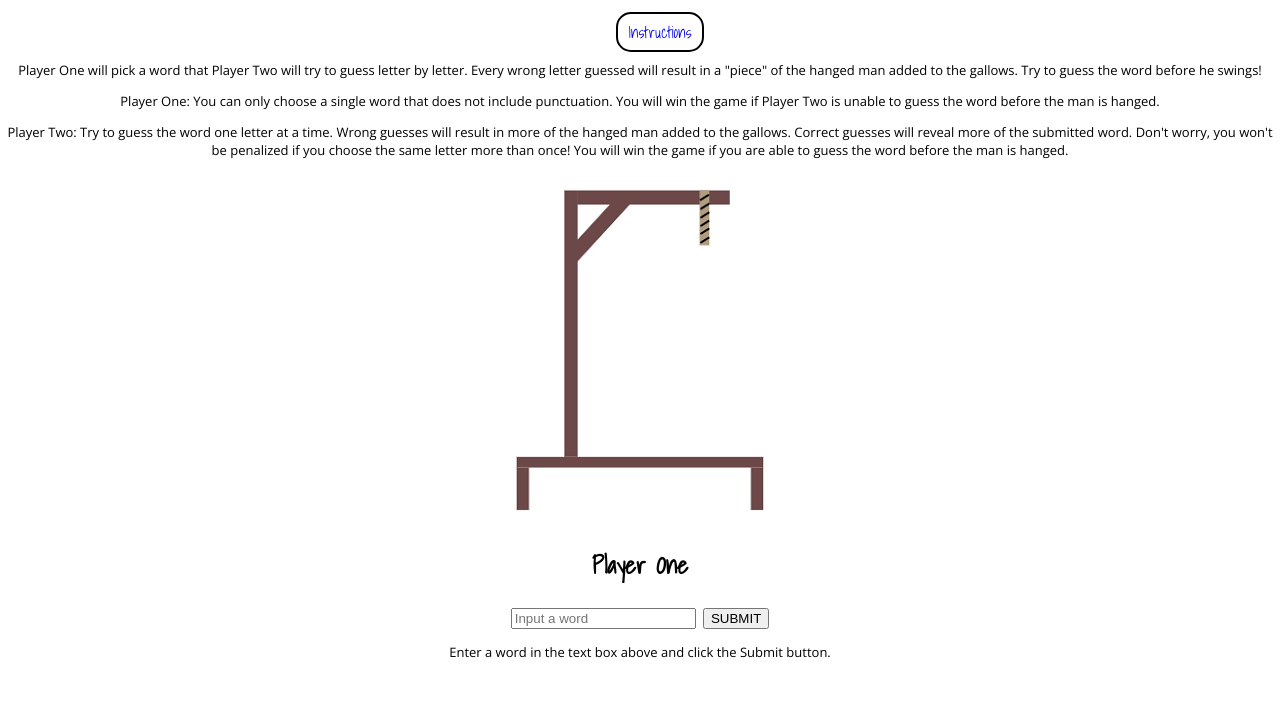
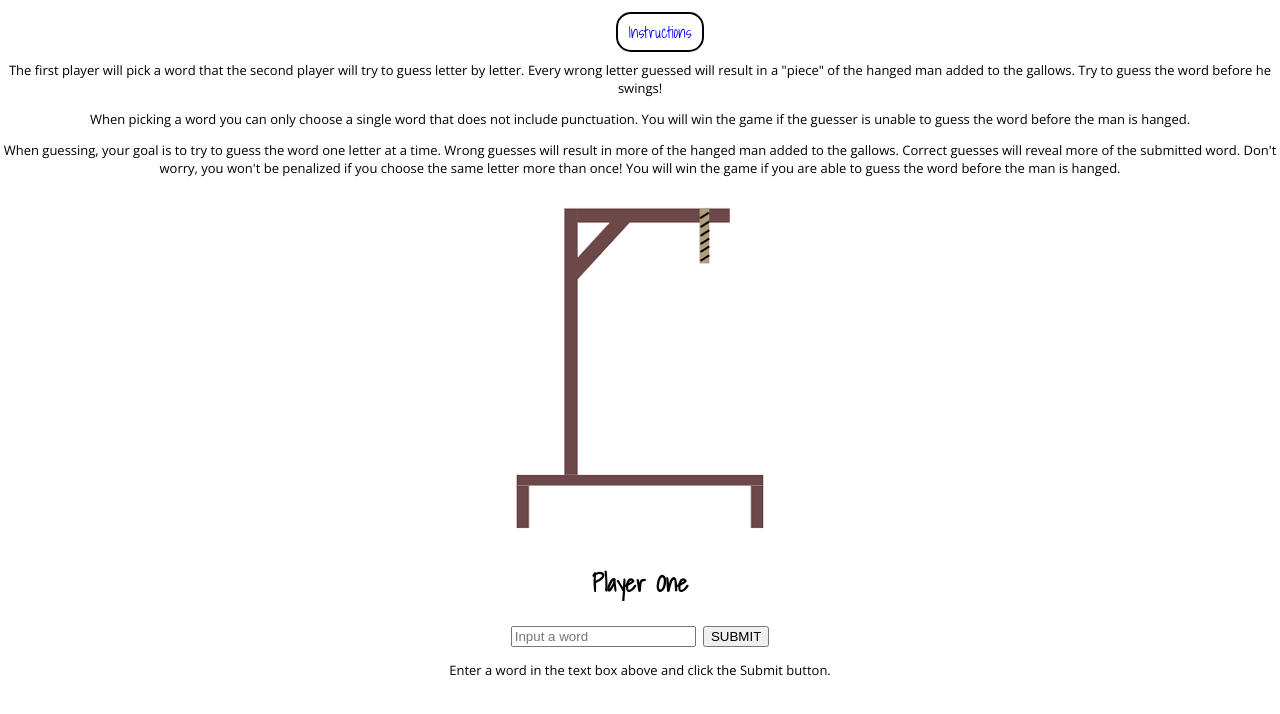
Before and after one commit to emilycolon/JavaScript-Hangman, a plain HTML site: page index.html in a window 1280 px wide. Both pictures are taken after a click on the link "Instructions". Shown: the part 76-790 px from the top of the page. Drawn offline with nearby package versions, Linux system fonts and the light colour scheme.

Commit message:
MVP COMPLETED

```diff
--- a/index.html
+++ b/index.html
@@ -18,15 +18,15 @@
                 <a href="#" class="link instructions-link">Instructions</a>
             </li>
         </ul>
-        <p class="instructions">Player One will pick a word that Player Two will try to guess letter by letter. Every wrong letter guessed will result
-            in a "piece" of the hanged man added to the gallows. Try to guess the word before he swings!
+        <p class="instructions">The first player will pick a word that the second player will try to guess letter by letter. Every wrong letter guessed
+            will result in a "piece" of the hanged man added to the gallows. Try to guess the word before he swings!
         </p>
-        <p class="instructions">Player One: You can only choose a single word that does not include punctuation. You will win the game if Player
-            Two is unable to guess the word before the man is hanged.</p>
-        <p class="instructions">Player Two: Try to guess the word one letter at a time. Wrong guesses will result in more of the hanged man added
-            to the gallows. Correct guesses will reveal more of the submitted word. Don't worry, you won't be penalized if
-            you choose the same letter more than once! You will win the game if you are able to guess the word before the
-            man is hanged.</p>
+        <p class="instructions">When picking a word you can only choose a single word that does not include punctuation. You will win the game if
+            the guesser is unable to guess the word before the man is hanged.</p>
+        <p class="instructions">When guessing, your goal is to try to guess the word one letter at a time. Wrong guesses will result in more of the
+            hanged man added to the gallows. Correct guesses will reveal more of the submitted word. Don't worry, you won't
+            be penalized if you choose the same letter more than once! You will win the game if you are able to guess the
+            word before the man is hanged.</p>
     </header>
     <main>
         <div class="gallows">
```
Also changed, not shown: 1 other file.
